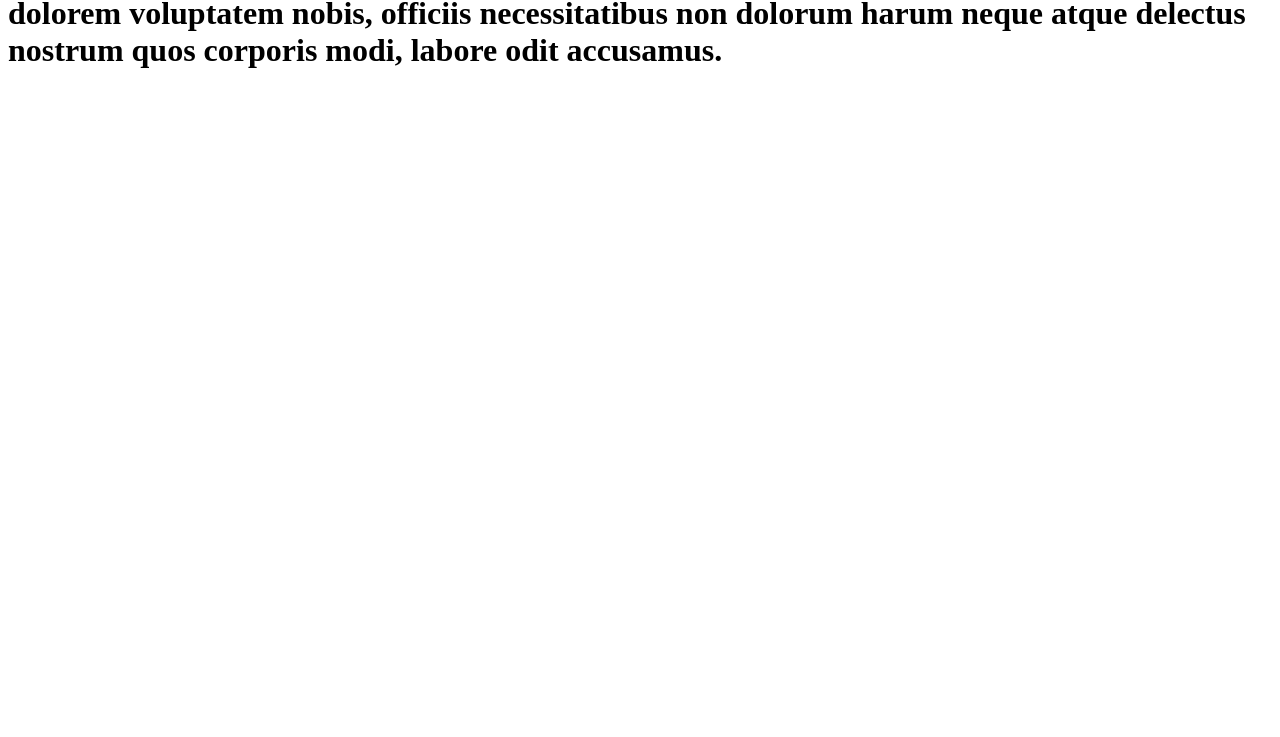
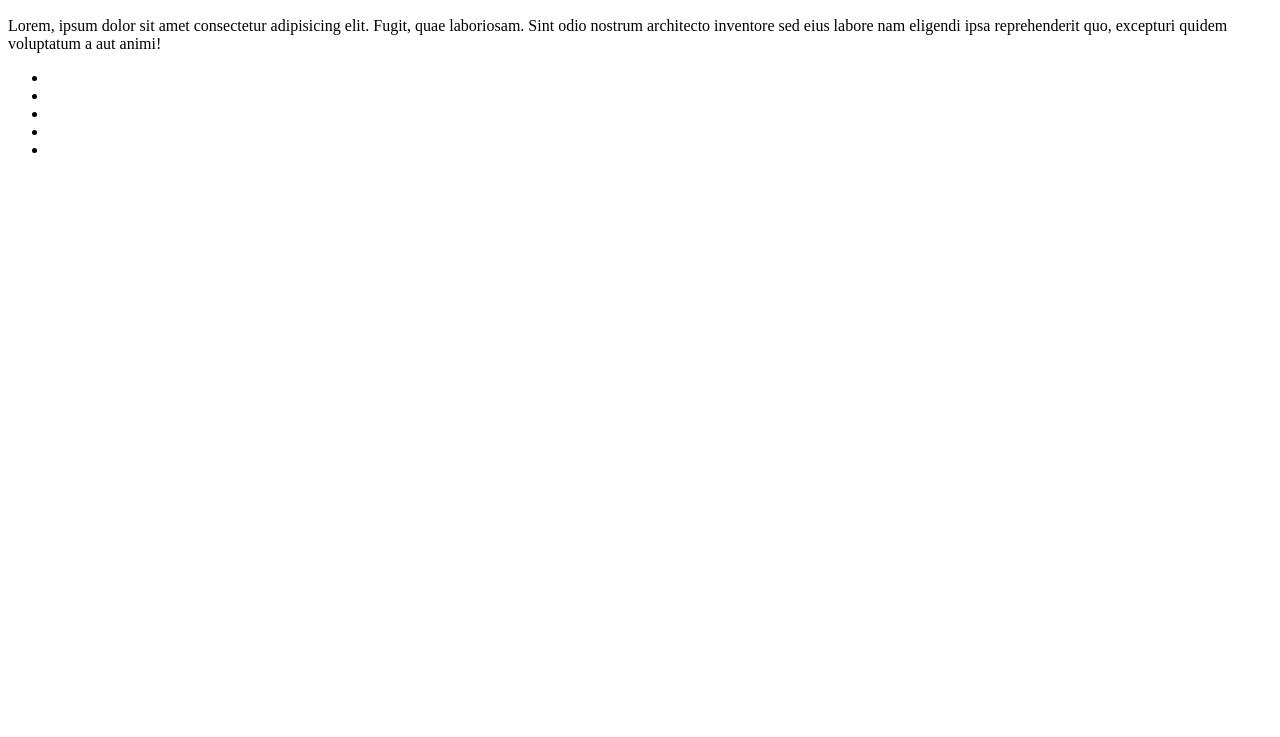
Before and after one commit to husanboevisfandiyor-art/Pr1Me, a plain HTML site: page index.html in a window 1280 px wide. Shown: the part 63-800 px from the top of the page. Drawn offline with Linux system fonts and the light colour scheme.

Commit message:
second commit

```diff
--- a/index.html
+++ b/index.html
@@ -7,6 +7,14 @@
     <title>Document</title>
 </head>
 <body>
-    <h1>Lorem ipsum dolor sit amet consectetur adipisicing elit. Assumenda nemo unde quae dolorem voluptatem nobis, officiis necessitatibus non dolorum harum neque atque delectus nostrum quos corporis modi, labore odit accusamus.</h1>
+    <h1>reiciendis consequatur.</h1>
+    <p>Lorem, ipsum dolor sit amet consectetur adipisicing elit. Fugit, quae laboriosam. Sint odio nostrum architecto inventore sed eius labore nam eligendi ipsa reprehenderit quo, excepturi quidem voluptatum a aut animi!</p>
+    <ul>
+        <li></li>
+        <li></li>
+        <li></li>
+        <li></li>
+        <li></li>
+    </ul>
 </body>
 </html>
```
